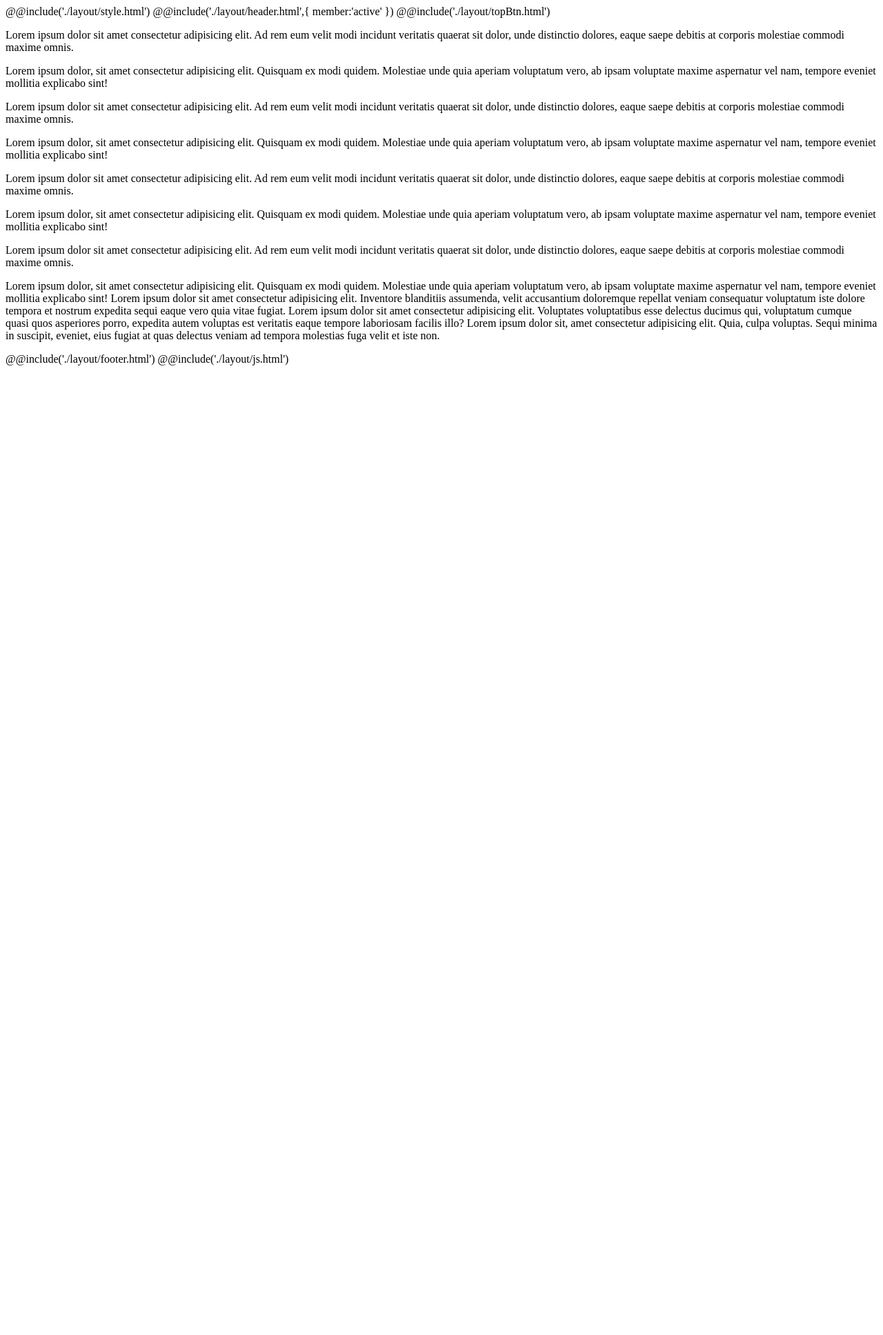
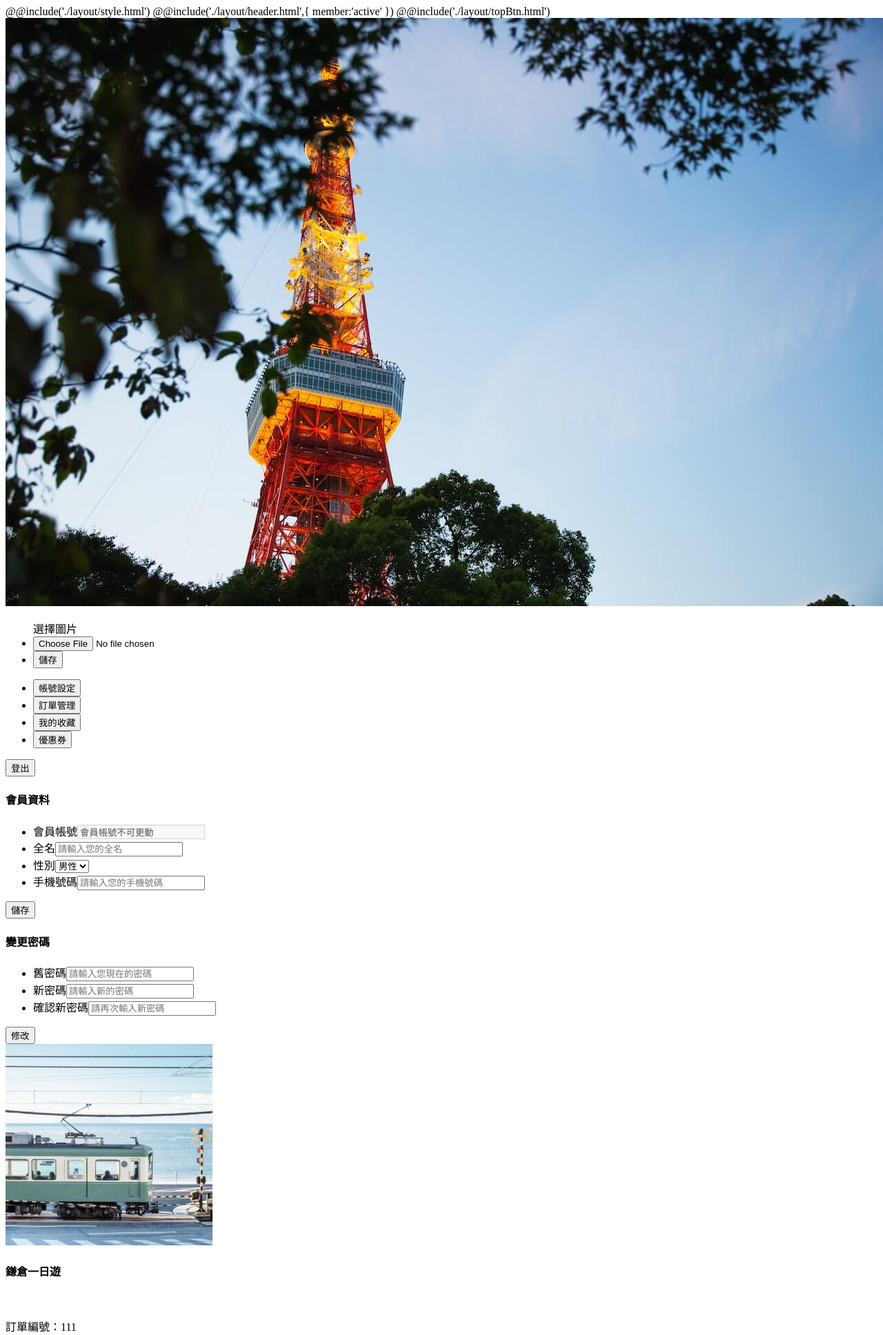
Before and after one commit to jubeyChen/Kanto, a PHP site: page /member.html in a window 1280 px wide. Shown: the top 1936 px of the page at 69% size. Before the commit the page ends 530 px from the top, so only its background shows below. Run offline with PHP 8.4, Linux system fonts and the light colour scheme.

Commit message:
會員中心-帳號設定&訂單管理切板完成

```diff
--- /dev/null
+++ b/js/member.js
@@ -0,0 +1,17 @@
+Vue.createApp({
+    data() {
+        return {
+            showReview: false,
+            showService: false
+        }
+    },
+    methods: {
+        toggleReview() {
+            if (this.showReview == true) {
+                this.showReview = false;
+            } else {
+                this.showReview = true;
+            }
+        }
+    }
+}).mount('.member')
--- a/member.html
+++ b/member.html
@@ -18,47 +18,189 @@
     @@include('./layout/topBtn.html')
 
     <!-- 以下可以開始編輯 -->
-    <div class="container">
-        <p>Lorem ipsum dolor sit amet consectetur adipisicing elit. Ad rem eum velit modi incidunt veritatis quaerat sit
-            dolor, unde distinctio dolores, eaque saepe debitis at corporis molestiae commodi maxime omnis.</p>
+    <main class="member wrapper">
+        <section class="container">
+            <aside>
+                <div class="avatar">
+                    <div class="img"><img src="image/loginRegister/loginBG.jpg"></div>
+                    <ul class="imgOption">
+                        <label for="upload">選擇圖片</label>
+                        <li><input type="file" id="upload" accept="image/*"></li>
+                        <li><button class="save">儲存</button></li>
+                    </ul>
+                </div>
 
-        <p>Lorem ipsum dolor, sit amet consectetur adipisicing elit. Quisquam ex modi quidem. Molestiae unde quia
-            aperiam
-            voluptatum vero, ab ipsam voluptate maxime aspernatur vel nam, tempore eveniet mollitia explicabo sint!</p>
+                <ul class="tab">
+                    <li><button class="tabBtn">帳號設定</button></li>
+                    <li><button class="tabBtn">訂單管理</button></li>
+                    <li><button class="tabBtn">我的收藏</button></li>
+                    <li><button class="tabBtn">優惠券</button></li>
+                </ul>
 
-        <p>Lorem ipsum dolor sit amet consectetur adipisicing elit. Ad rem eum velit modi incidunt veritatis quaerat sit
-            dolor,
-            unde distinctio dolores, eaque saepe debitis at corporis molestiae commodi maxime omnis.</p>
+                <button class="logout">登出</button>
+            </aside>
 
-        <p>Lorem ipsum dolor, sit amet consectetur adipisicing elit. Quisquam ex modi quidem. Molestiae unde quia
-            aperiam
-            voluptatum vero, ab ipsam voluptate maxime aspernatur vel nam, tempore eveniet mollitia explicabo sint!</p>
+            <!-- =================== 帳號設定 =================== -->
+            <section class="box account">
+                <div class="info">
+                    <h4>會員資料</h4>
+                    <form action="">
+                        <ul>
+                            <li>
+                                <label>會員帳號</label>
+                                <input type="text" disabled value="會員帳號不可更動" class="textStyle">
+                            </li>
 
-        <p>Lorem ipsum dolor sit amet consectetur adipisicing elit. Ad rem eum velit modi incidunt veritatis quaerat sit
-            dolor,
-            unde distinctio dolores, eaque saepe debitis at corporis molestiae commodi maxime omnis.</p>
+                            <li>
+                                <label for="fullname">全名</label>
+                                <input type="text" id="fullname" placeholder="請輸入您的全名" class="textStyle" required>
+                            </li>
 
-        <p>Lorem ipsum dolor, sit amet consectetur adipisicing elit. Quisquam ex modi quidem. Molestiae unde quia
-            aperiam
-            voluptatum vero, ab ipsam voluptate maxime aspernatur vel nam, tempore eveniet mollitia explicabo sint!</p>
+                            <li>
+                                <label for="gender">性別</label>
+                                <select name="gender" id="gender" required>
+                                    <option value="male">男性</option>
+                                    <option value="female">女性</option>
+                                </select>
+                            </li>
 
-        <p>Lorem ipsum dolor sit amet consectetur adipisicing elit. Ad rem eum velit modi incidunt veritatis quaerat sit
-            dolor,
-            unde distinctio dolores, eaque saepe debitis at corporis molestiae commodi maxime omnis.</p>
+                            <li>
+                                <label for="phone">手機號碼</label>
+                                <input type="text" id="phone" placeholder="請輸入您的手機號碼" class="textStyle" required>
+                            </li>
+                        </ul>
 
-        <p>Lorem ipsum dolor, sit amet consectetur adipisicing elit. Quisquam ex modi quidem. Molestiae unde quia
-            aperiam
-            voluptatum vero, ab ipsam voluptate maxime aspernatur vel nam, tempore eveniet mollitia explicabo sint!
-            Lorem ipsum dolor sit amet consectetur adipisicing elit. Inventore blanditiis assumenda, velit accusantium
-            doloremque repellat veniam consequatur voluptatum iste dolore tempora et nostrum expedita sequi eaque vero
-            quia vitae fugiat. Lorem ipsum dolor sit amet consectetur adipisicing elit. Voluptates voluptatibus esse
-            delectus ducimus qui, voluptatum cumque quasi quos asperiores porro, expedita autem voluptas est veritatis
-            eaque tempore laboriosam facilis illo? Lorem ipsum dolor sit, amet consectetur adipisicing elit. Quia, culpa
-            voluptas. Sequi minima in suscipit, eveniet, eius fugiat at quas delectus veniam ad tempora molestias fuga
-            velit et iste non.</p>
+                        <button type="submit">儲存</button>
+                    </form>
+                </div>
+
+                <div class="pwChange">
+                    <h4>變更密碼</h4>
+                    <form action="">
+                        <ul>
+                            <li>
+                                <label for="oldPW">舊密碼</label>
+                                <input type="password" id="oldPW" class="textStyle" placeholder="請輸入您現在的密碼" required>
+                            </li>
+
+                            <li>
+                                <label for="newPW">新密碼</label>
+                                <input type="password" id="newPW" class="textStyle" placeholder="請輸入新的密碼" required>
+                            </li>
 
 
-    </div>
+                            <li>
+                                <label for="confirmPW">確認新密碼</label>
+                                <input type="password" id="confirmPW" class="textStyle" placeholder="請再次輸入新密碼" required>
+                            </li>
+                        </ul>
+
+                        <button type="submit">修改</button>
+                    </form>
+                </div>
+
+                <div class="pw"></div>
+            </section>
+
+            <!-- =================== 訂單管理 =================== -->
+            <section class="box order">
+                <div class="block">
+                    <div class="detail">
+                        <div class="pImg"><img src="image/member/p1.jpg"></div>
+                        <div class="pInfo">
+                            <h4>鎌倉一日遊</h4> <br>
+                            <p>訂單編號：111</p>
+                            <p>日期：2023-04-23</p>
+                        </div>
+                        <div class="pPrice">
+                            <h4>即將出發</h4>
+                            <p>NTD 390</p>
+                            <ul class="orderOption">
+                                <li><button class="cancel">取消訂單</button></li>
+                                <li style="display: none;"><button class="review">撰寫評論</button></li>
+                                <li><button class="contact" @click="showService = true">聯絡客服</button></li>
+                            </ul>
+                        </div>
+                    </div>
+                </div>
+
+                <div class="block">
+                    <div class="detail">
+                        <div class="pImg"><img src="image/member/p2.jpg"></div>
+                        <div class="pInfo">
+                            <h4>富士山一日遊</h4> <br>
+                            <p>訂單編號：33</p>
+                            <p>日期：2023-04-25</p>
+                        </div>
+                        <div class="pPrice">
+                            <h4>已出發</h4>
+                            <p>NTD 390</p>
+                            <ul class="orderOption">
+                                <li style="display: none;"><button class="cancel">取消訂單</button></li>
+                                <li><button class="review" @click="toggleReview">撰寫評論</button></li>
+                                <li><button class="contact" @click="showService = true" >聯絡客服</button></li>
+                            </ul>
+                        </div>
+                    </div>
+
+                    <div class="reviewArea" v-if="showReview">
+                        <form action="">
+                            <ul class="reviewStar">
+                                <li><i class="ai-star"></i></li>
+                                <li><i class="ai-star"></i></li>
+                                <li><i class="ai-star"></i></li>
+                                <li><i class="ai-star"></i></li>
+                                <li><i class="ai-star"></i></li>
+                            </ul>
+
+                            <textarea name="" id="" class="textareaStyle" placeholder="請輸入您的評論"></textarea> <br>
+                            <div class="area">
+                                <div class="box2">
+                                    <label for="reviewIMG"><i class="ai-plus"></i></label>
+                                    <input type="file" id="reviewIMG" multiple accept="image/*">
+                                    <div class="reviewIMGBox"><img src="image/member/p1.jpg"></div>
+                                    <div class="reviewIMGBox"><img src="image/member/p2.jpg"></div>
+                                    <div class="reviewIMGBox"><img src="image/blog/travel_3.png"></div>
+                                </div>
+                                <button type="submit">送出</button>
+                            </div>
+                        </form>
+                    </div>
+                </div>
+            </section>
+        </section>
+
+        <!-- =================== 聯絡客服 =================== -->
+        <section class="serviceBox" v-if="showService">
+            <div class="service">
+                <span @click="showService = false"><i class="ai-cross"></i></span>
+                <form action="">
+                    <p>訂單編號：111</p>
+                    <ul>
+                        <li>
+                            <label for="contactID">全名</label>
+                            <input type="text" id="contactID" class="textStyle" placeholder="請輸入您的全名" required>
+                        </li>
+
+                        <li>
+                            <label for="contactEmail">電子信箱</label>
+                            <input type="email" id="contactEmail" class="textStyle" placeholder="請輸入您的電子信箱" required>
+                        </li>
+
+                        <li>
+                            <label for="contactPhone">手機號碼</label>
+                            <input type="text" id="contactPhone" class="textStyle" placeholder="請輸入您的手機號碼" required>
+                        </li>
+
+                        <li>
+                            <textarea name="" id="contactText" class="textareaStyle" placeholder="請輸入您的訊息"></textarea>
+                        </li>
+                    </ul>
+                    <button type="submit">送出</button>
+                </form>
+            </div>
+        </section>
+    </main>
 
 
     <!-- 以下Footer區域 -->
@@ -66,6 +208,8 @@
 
     <!-- 以下共用外接js區域 -->
     @@include('./layout/js.html')
+    <script src="js/vendors/vue.global.js"></script>
+    <script src="js/member.js"></script>
 </body>
 
 </html>
--- a/sass/page/_loginRegister.scss
+++ b/sass/page/_loginRegister.scss
@@ -202,7 +202,7 @@
                 cursor: pointer;
 
                 &:hover {
-                    background-color: darken($primary, 20%);
+                    background-color: darken($primary, 8%);
                 }
             }
         }
@@ -244,7 +244,7 @@
                 cursor: pointer;
 
                 &:hover {
-                    background-color: darken($primary, 20%);
+                    background-color: darken($primary, 8%);
                 }
             }
         }
```
Also changed, not shown: sass/page/_member.scss (+507 -0 lines), image/member/p1.jpg (added), image/member/p2.jpg (added).
